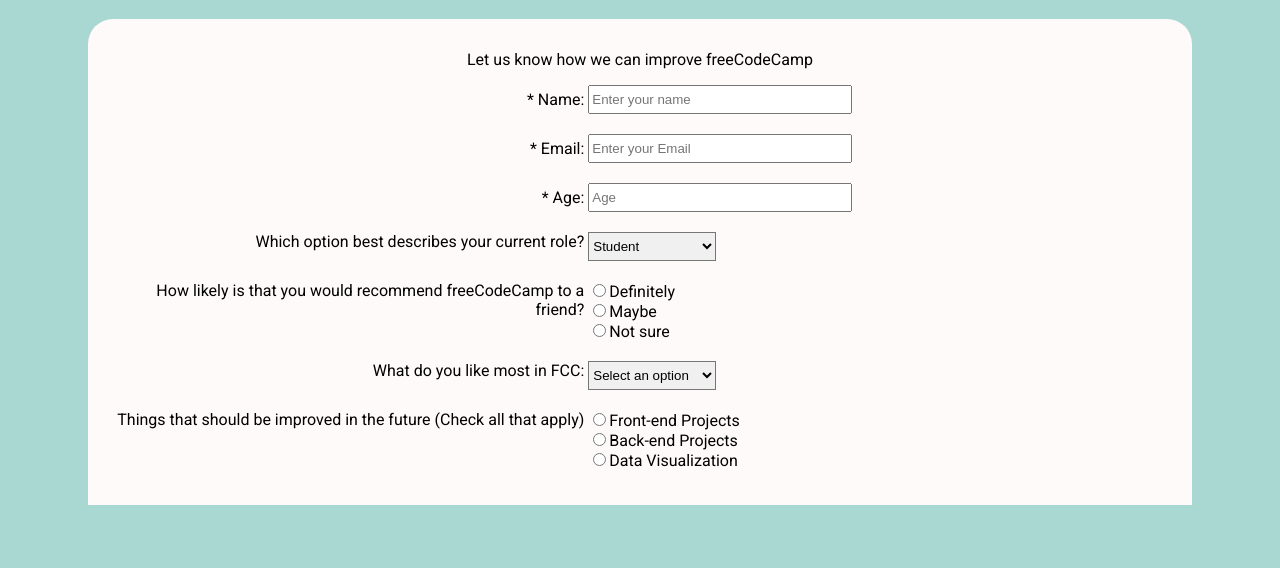
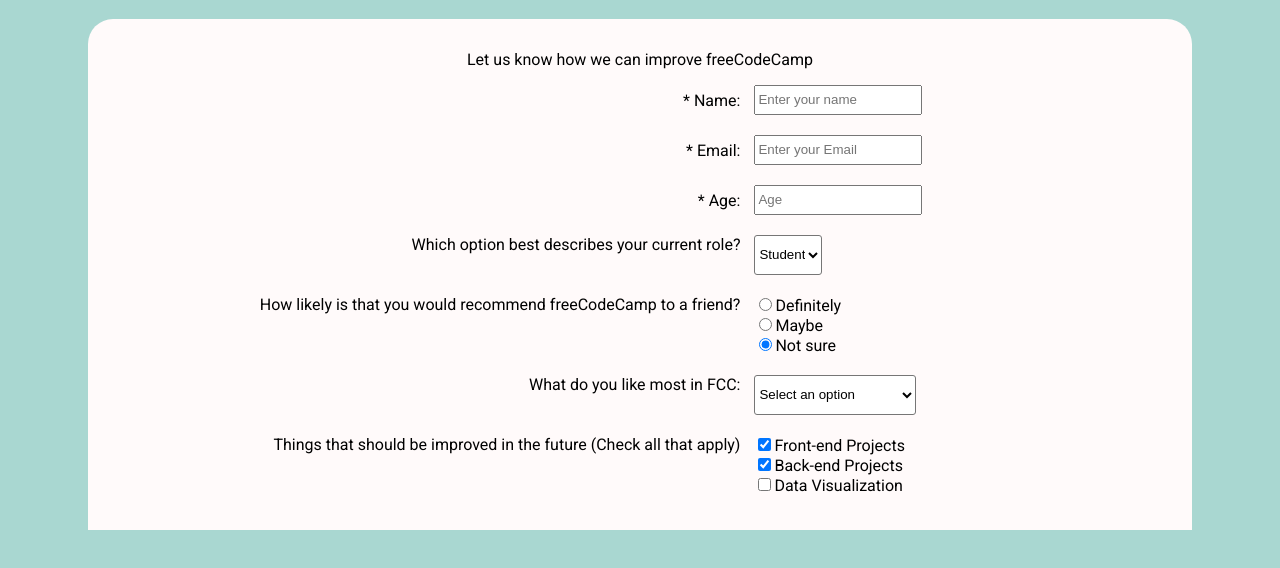
Before and after one commit to My1311/WebEngineering23, a website: page u2/2.4_Survey Form.html in a window 1280 px wide. Shown: the part 62-630 px from the top of the page. Drawn offline with Linux system fonts and the light colour scheme.

Commit message:
update U2 A4

```diff
--- a/u2/2.4_Survey Form.html
+++ b/u2/2.4_Survey Form.html
@@ -27,36 +27,37 @@
         }
         .label-tab{
             display: inline-block;
-            width: 44%;
+            width: 54%;
             text-align: right;
             vertical-align: middle;/*design position von *Name in the middle with the input*/
+            margin-right: 10px ;
         }
         .input {
             text-align: left;
             padding: 5px 2px;
-            width: 16rem ;
+            width: 10rem ;
+            height: 1rem;
         }
         .question-tab{
             display: inline-block;
-            width: 44%;
+            width: 54%;
             text-align: right;
             vertical-align: top;/* position von question  in  top  im Vergleich zu answer (choices)*/
+            margin-right: 10px ;
         }
 
-        .answer{
-            display: inline-block;
-            text-align: left;
-            width: 54%;
-        }
-        .answer-choices{
+        .answer, .answer-choices {
             display: inline-block;
             text-align:left;
-            width: 54%;
+            width: 34%;
         }
+
         .select-box{
             padding: 5px 0px;
-            background-color: #f0f0f0;
-            width: 8rem ;
+            background-color: #ffffff;
+            width: auto ; /* nicht funktioniert*/
+            height: 2.5rem;
+            border-radius: 3px;
         }
     </style>
 </head>
@@ -117,7 +118,7 @@
                     <div class="answer">
                         <div><input type="radio" name="suggest"><label>Definitely</label></div>
                         <div><input type="radio" name="suggest"><label>Maybe</label></div>
-                        <div><input type="radio" name="suggest"><label>Not sure</label></div>
+                        <div><input type="radio" name="suggest" checked="checked"><label>Not sure</label></div>
                     </div>
                 </div>
                 <div class="getInformationQuestion">
@@ -142,9 +143,9 @@
                         <label>Things that should be improved in the future (Check all that apply)</label>
                     </div>
                     <div class="answer">
-                        <div><input type="radio" name="suggest"><label>Front-end Projects</label></div>
-                        <div><input type="radio" name="suggest"><label>Back-end Projects</label></div>
-                        <div><input type="radio" name="suggest"><label>Data Visualization</label></div>
+                        <div><input type="checkbox" name="suggest" checked="checked"><label>Front-end Projects</label></div>
+                        <div><input type="checkbox" name="suggest" checked="checked"><label>Back-end Projects</label></div>
+                        <div><input type="checkbox" name="suggest"><label>Data Visualization</label></div>
                     </div>
                 </div>
 
```
